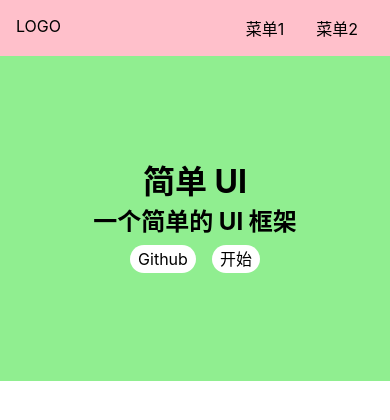
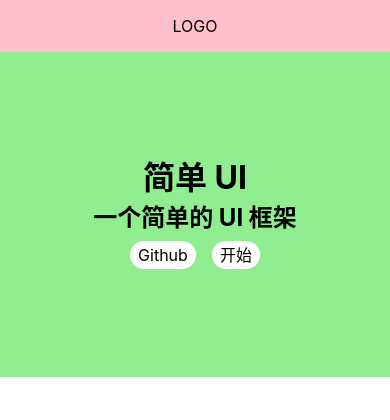
Before and after one commit to haixiangyan/vue3-easy-ui, a Vue app: page / in a window 390 px wide. Shown: the top 420 px of the page. Built offline with nearby package versions, Linux system fonts and the light colour scheme.

Commit message:
feat: 让 TopNav 是响应式的

```diff
--- a/src/components/TopNav.vue
+++ b/src/components/TopNav.vue
@@ -5,6 +5,9 @@
       <li>菜单1</li>
       <li>菜单2</li>
     </ul>
+    <span class="toggle-aside">
+
+    </span>
   </div>
 </template>
 
@@ -34,6 +37,9 @@ export default {
   padding: 16px;
   position: relative;
   z-index: 10;
+  justify-content: center;
+  align-items: center;
+
   > .logo {
     max-width: 6em;
     margin-right: auto;
@@ -46,5 +52,18 @@ export default {
       margin: 0 1em;
     }
   }
+
+  > .toggle-aside {
+
+  }
+
+  @media (max-width: 500px) {
+    > .menu {
+      display: none;
+    }
+    > .logo {
+      margin: 0 auto;
+    }
+  }
 }
 </style>
```
